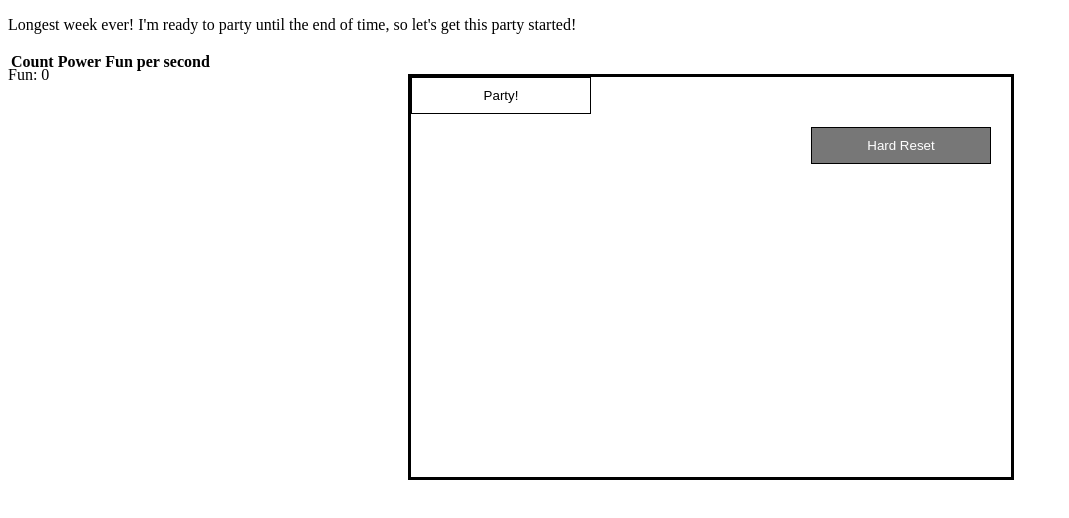
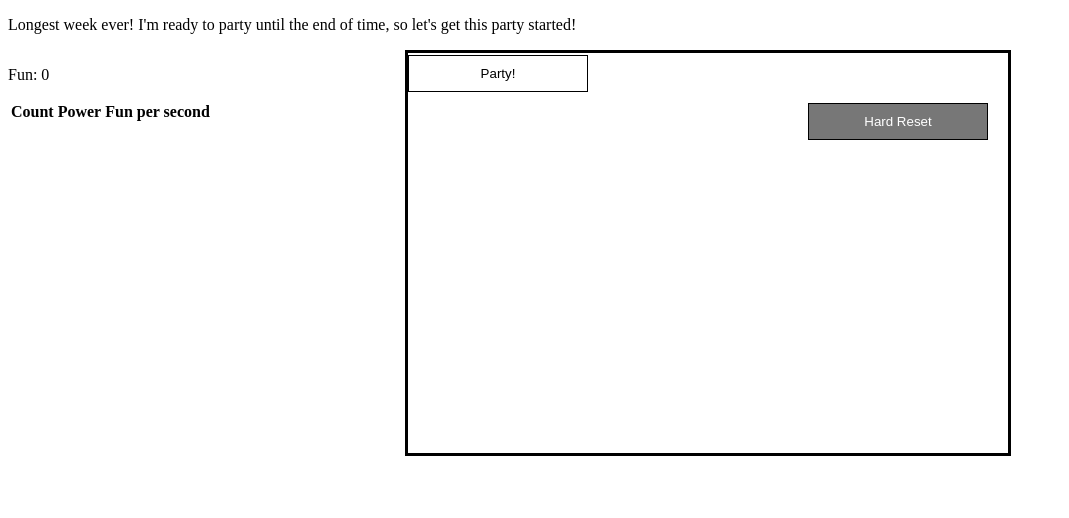
Before and after one commit to Stonemuzzle/party-til-the-end, a plain HTML site: page index.html in a window 1280 px wide. Shown: the whole page, without its empty margins (0-1069 px from the left). Drawn offline with Linux system fonts and the light colour scheme.

Commit message:
Moved stats to table

```diff
--- a/main.js
+++ b/main.js
@@ -108,7 +108,7 @@
         partyFavors[id].cost *= 2
         partyFavors[id].count++
         document.getElementById(id).innerHTML = partyFavors[id].getCostLabel()
-        document.getElementById(id + "Power").innerHTML = partyFavors[id].getPowerLabel()
+        document.getElementById("passivesCellPower" + partyFavors[id].name).innerHTML = partyFavors[id].getPowerLabel()
         if (partyFavors[id].passive == true) {
             document.getElementById("passivesCellCount" + partyFavors[id].name).innerHTML = id + "s: " + partyFavors[id].count
         }
@@ -168,13 +168,9 @@
             let cellPower = row.insertCell()
             cellPower.id = "passivesCellPower" + partyFavors[key].name
             cellPower.appendChild(document.createTextNode(partyFavors[key].getPowerLabel()))
-        }
-
-        if (partyFavors[key].enabled == true) {
-            document.getElementById("div" + partyFavors[key].name + "Power").style.display = "block"
+            // Enable display of form elements
             document.getElementById("divBuy" + partyFavors[key].name).style.display = "block"
             if (partyFavors[key].passive == true) {
-                document.getElementById("div" + partyFavors[key].name + "Count").style.display = "block"
                 document.getElementById("divFunPerSecond").style.display = "block"
             }
         }
--- a/styles.css
+++ b/styles.css
@@ -3,14 +3,21 @@
 }
 
 .buttonBox {
-    position: relative;
-    left: 400px;
+    position: absolute;
+    left: 405px;
     width: 600px;
     height: 400px;
     border: 3px solid black;
     display: flex;
     justify-content: space-between;
     flex-direction: row;
+}
+
+#divPassivesTable {
+    position: absolute;
+    width: 400px;
+    float: left;
+    top: 100px;
 }
 
 .statsBox
@@ -64,9 +71,9 @@
     display: none;
 }
 
-#divPassivesTable {
-    display: absolute;
-    top: 100px;
+#divButtonParty {
+    transform: translateX(2px);
+    transform: translateY(2px);
 }
 
 #divButtonParty:active {
```
